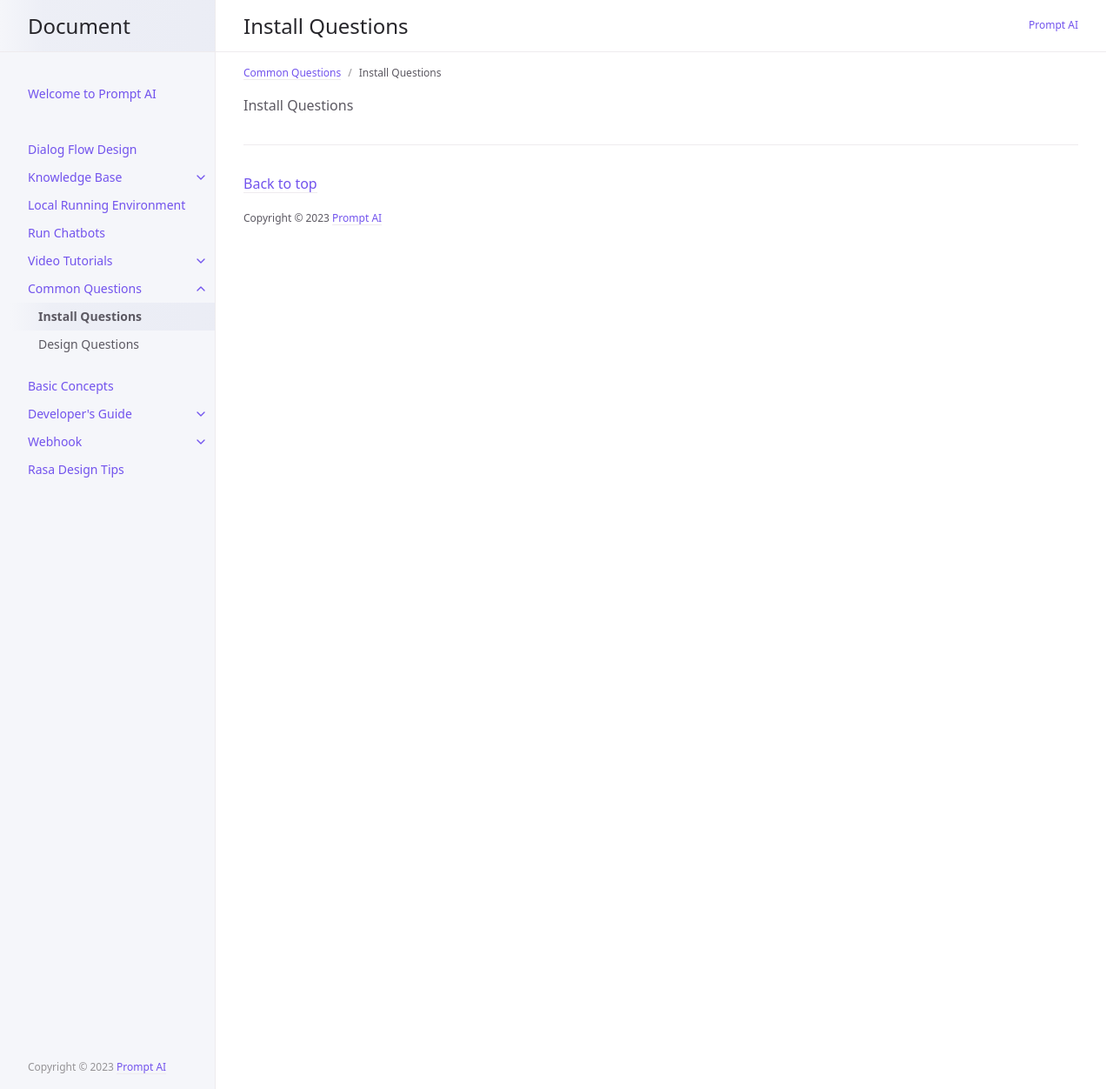
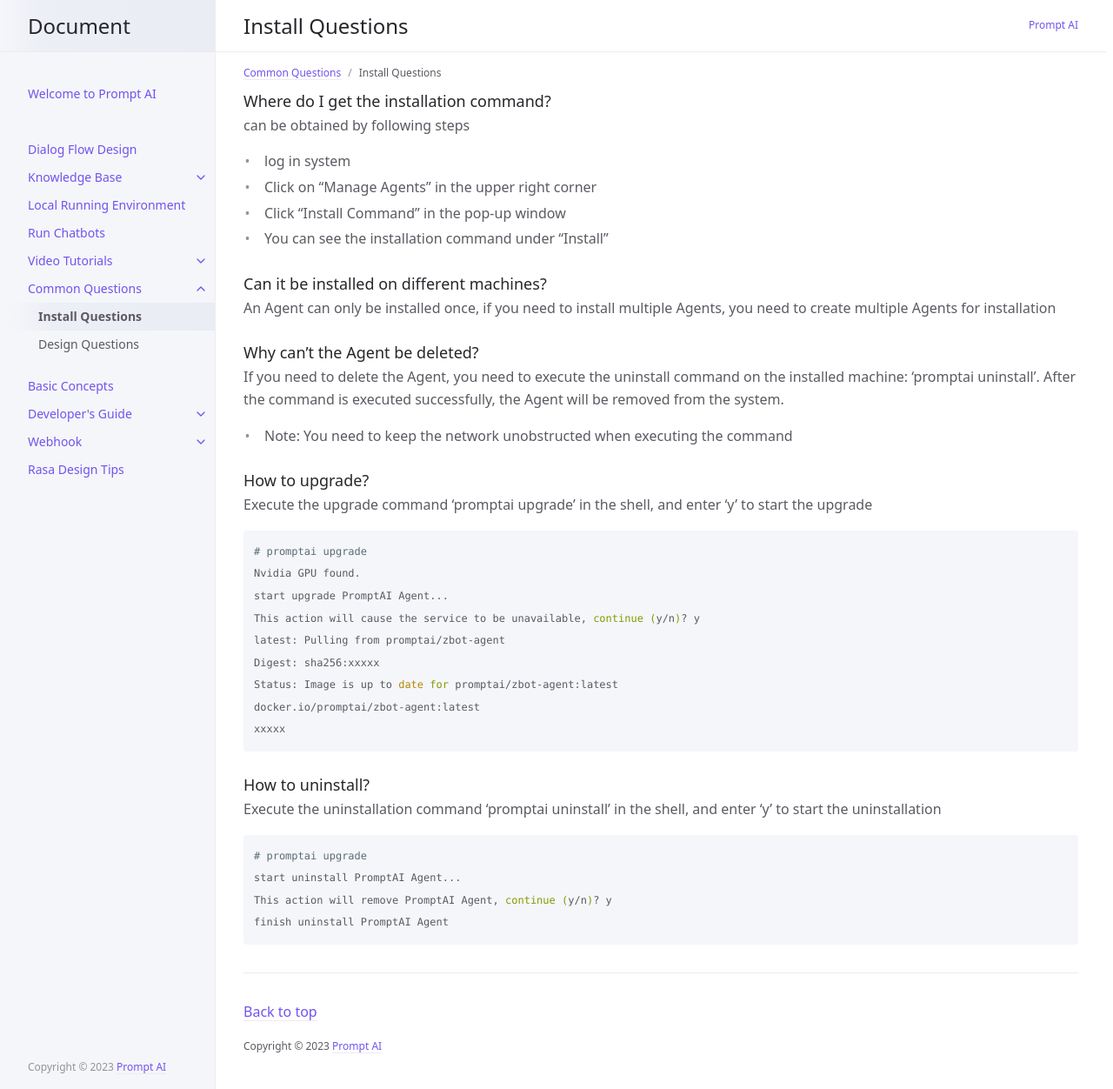
Before and after one commit to PromptAI/promptdialog, a Jekyll site: the page built from docs/common_questions/install_questions.md, in a window 1280 px wide and 1252 px high. Shown: the whole window at 87% size. Built offline with Jekyll 4.4.1, drawn with Linux system fonts in a browser that asks for light colours.

Commit message:
1、upgrade install questions

````diff
--- a/docs/common_questions/install_questions.md
+++ b/docs/common_questions/install_questions.md
@@ -4,4 +4,41 @@ title: Install Questions
 parent: Common Questions
 nav_order: 1
 ---
-Install Questions
+### Where do I get the installation command?
+can be obtained by following steps
+- log in system
+- Click on "Manage Agents" in the upper right corner
+- Click "Install Command" in the pop-up window
+- You can see the installation command under "Install"
+
+### Can it be installed on different machines?
+An Agent can only be installed once, if you need to install multiple Agents, you need to create multiple Agents for installation
+
+### Why can't the Agent be deleted?
+If you need to delete the Agent, you need to execute the uninstall command on the installed machine: 'promptai uninstall'. After the command is executed successfully, the Agent will be removed from the system.
+
+- Note: You need to keep the network unobstructed when executing the command
+
+### How to upgrade?
+Execute the upgrade command 'promptai upgrade' in the shell, and enter 'y' to start the upgrade
+```shell
+# promptai upgrade
+Nvidia GPU found.
+start upgrade PromptAI Agent...
+This action will cause the service to be unavailable, continue (y/n)? y
+latest: Pulling from promptai/zbot-agent
+Digest: sha256:xxxxx
+Status: Image is up to date for promptai/zbot-agent:latest
+docker.io/promptai/zbot-agent:latest
+xxxxx
+```
+
+### How to uninstall?
+Execute the uninstallation command 'promptai uninstall' in the shell, and enter 'y' to start the uninstallation
+
+```shell
+# promptai upgrade
+start uninstall PromptAI Agent...
+This action will remove PromptAI Agent, continue (y/n)? y
+finish uninstall PromptAI Agent
+```
````
Also changed, not shown: docs/cloud_design.md (+1 -1 lines), assets/images/cloud_design/01-cloud_design.png.
